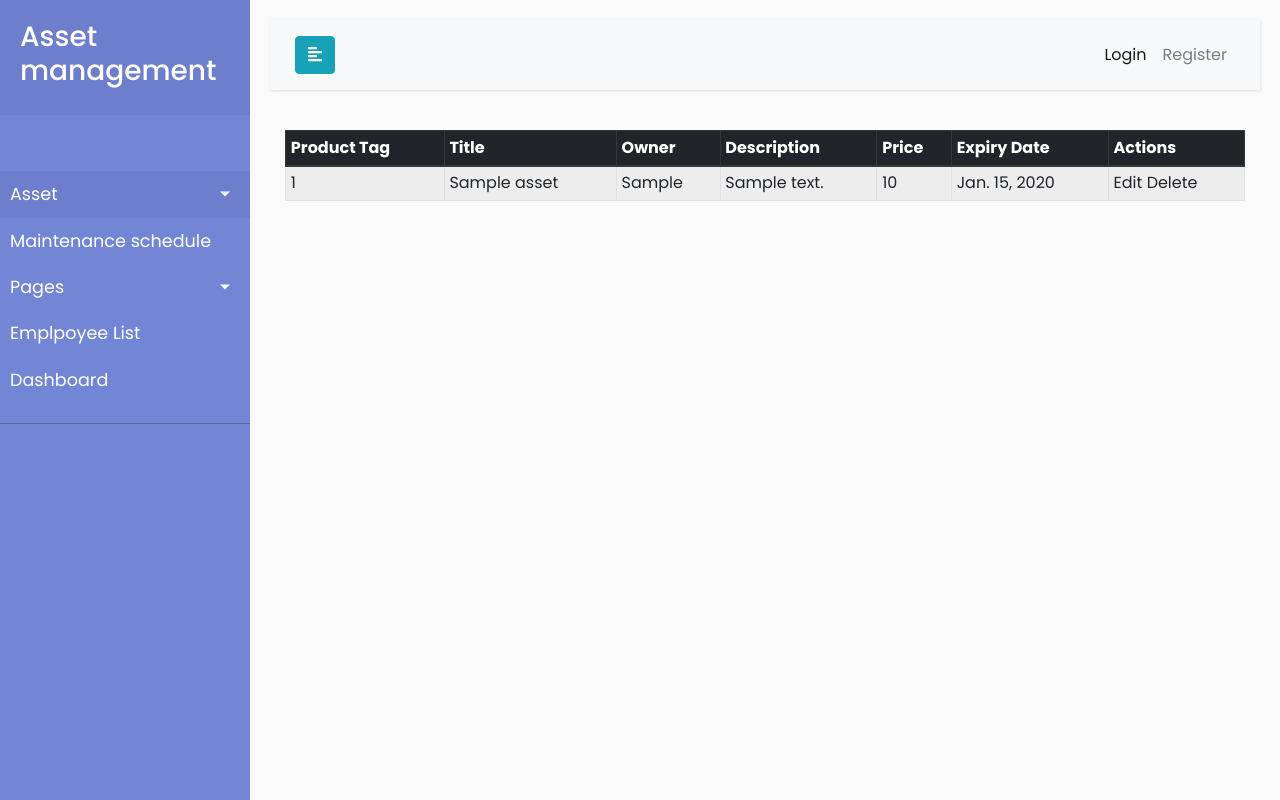
After one commit to Abdullah-Saikat/asset_management_system, a Django app: page /asset/maintenanceProducts in a window 1280 px wide. The commit adds this page. Run offline with Django 3.2, Linux system fonts and the light colour scheme; tables that the repository leaves empty hold one stand-in row (values such as "Sample post"); some libraries are stand-ins or nearby versions.

```diff
--- a/asset_manage/templates/employeeList.html
+++ b/asset_manage/templates/employeeList.html
@@ -1,3 +1,5 @@
+{% extends 'authenticate/side_menu_bar.html' %}
+{% block content %}
 <!DOCTYPE html>
 <html>
   <head>
@@ -62,3 +64,4 @@
     </table>
   </body>
 </html>
+{% endblock %}
--- /dev/null
+++ b/asset_manage/templates/maintenanceProducts.html
@@ -0,0 +1,38 @@
+{% extends 'authenticate/side_menu_bar.html' %}
+{% block content %}
+<div class="container">
+
+<table class="table table-striped table-bordered table-sm">
+    <thead class="thead-dark">
+    <tr>
+        <th>Product Tag</th>
+        <th>Title</th>
+        <th>Owner</th>
+        <th>Description</th>
+        <th>Price</th>
+        <th>Expiry Date</th>
+        <th>Actions</th>
+    </tr>
+    </thead>
+    <tbody>
+{% for product in products %}
+    <tr>
+        <td>{{ product.id }}</td>
+        <td>{{ product.title }}</td>
+        <td>{{ product.owner }}</td>
+        <td>{{ product.description }}</td>
+        <td>{{ product.price }}</td>
+        <td>{{ product.date }}</td>
+        <td>
+            <a href="/asset/edit/{{ product.id }}"><span class="glyphicon glyphicon-pencil" >Edit</span></a>
+            <a href="/asset/delete/{{ product.id }}">Delete</a>
+        </td>
+    </tr>
+{% endfor %}
+    </tbody>
+</table>
+<br>
+<br>
+<!-- <center><a href="/asset/emp" class="btn btn-primary">Add New Record</a></center> -->
+</div>
+{% endblock %}
--- a/asset_manage/urls.py
+++ b/asset_manage/urls.py
@@ -6,5 +6,6 @@ urlpatterns = [
     path('edit/<int:id>', views.edit),
     path('update/<int:id>', views.update),
     path('delete/<int:id>', views.destroy),
-    path('emplyeeList',views.emplyeeList)
+    path('emplyeeList',views.emplyeeList),
+    path('maintenanceProducts',views.maintenanceProducts)
 ]
--- a/asset_manage/views.py
+++ b/asset_manage/views.py
@@ -22,8 +22,13 @@ def emp(request):
 
 
 def show(request):
-    employees = Asset.objects.all()
-    return render(request, "show.html", {'employees': employees})
+    products = Asset.objects.all()
+    # products = employees.order_by('date').values()
+    # print("Product List Unsorted")
+    # print(employees)
+    print("Product List sorted")
+    print(products)
+    return render(request, "show.html", {'employees':products})
 
 
 def edit(request, id):
@@ -48,3 +53,9 @@ def destroy(request, id):
 def emplyeeList(request):
     employees = User.objects.all()
     return render(request,'employeeList.html',{'employeeList':employees})
+
+def maintenanceProducts(request):
+    products = Asset.objects.all().order_by('date').values()
+    print(type(products))
+    count =0
+    return render(request, "maintenanceProducts.html", {'products':products,"count":count})
--- a/authenticate/templates/authenticate/side_menu_bar.html
+++ b/authenticate/templates/authenticate/side_menu_bar.html
@@ -221,7 +221,7 @@
                 </ul>
             </li>
             <li>
-                <a href="#">About</a>
+                <a href="/asset/maintenanceProducts">Maintenance schedule</a>
             </li>
             <li>
                 <a href="#pageSubmenu" data-toggle="collapse" aria-expanded="false" class="dropdown-toggle">Pages</a>
@@ -238,7 +238,7 @@
                 </ul>
             </li>
             <li>
-                <a href="#">Emplpoyee List</a>
+                <a href="/asset/emplyeeList">Emplpoyee List</a>
             </li>
             <li>
                 <a href="#">Dashboard</a>
```
